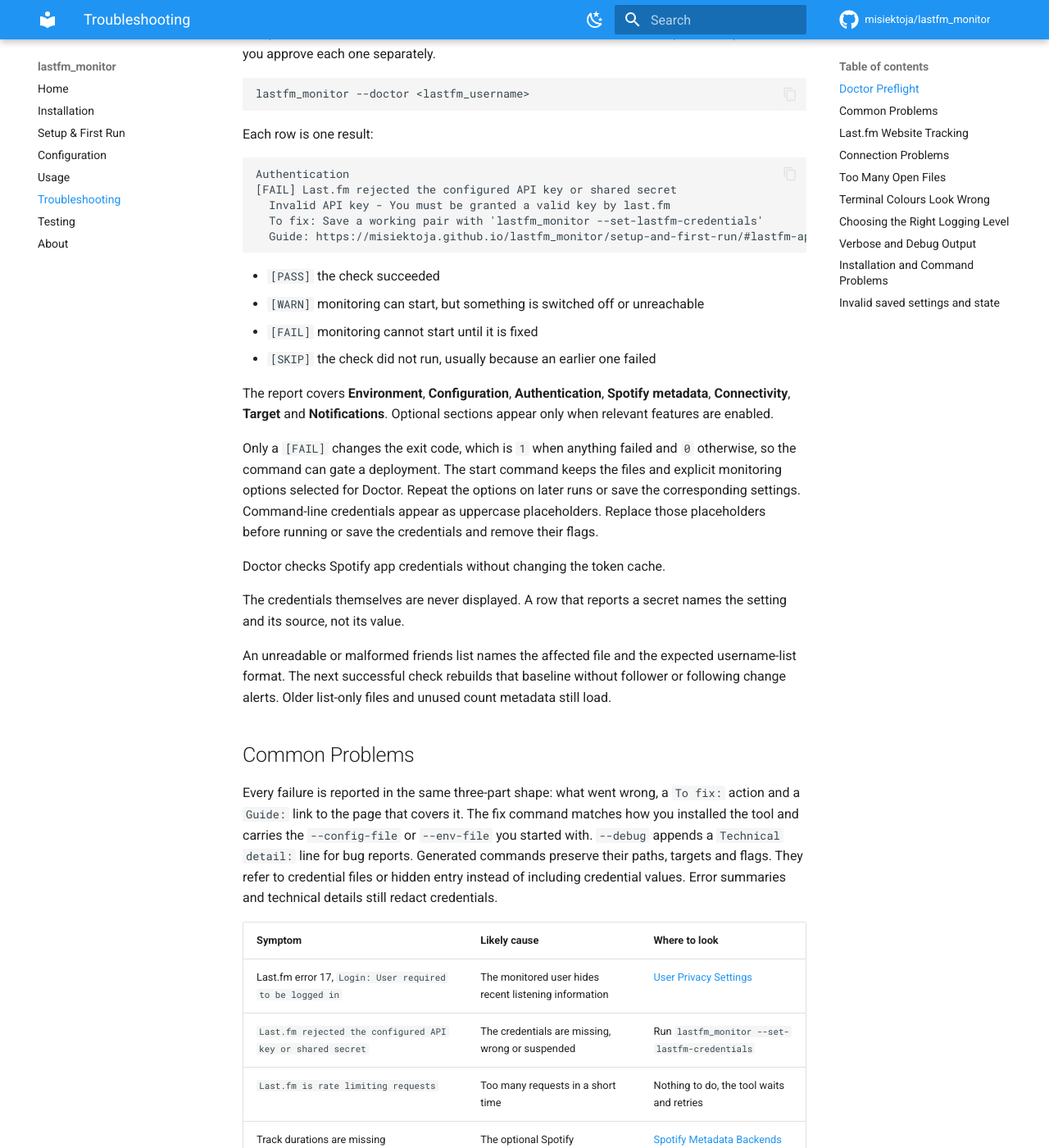
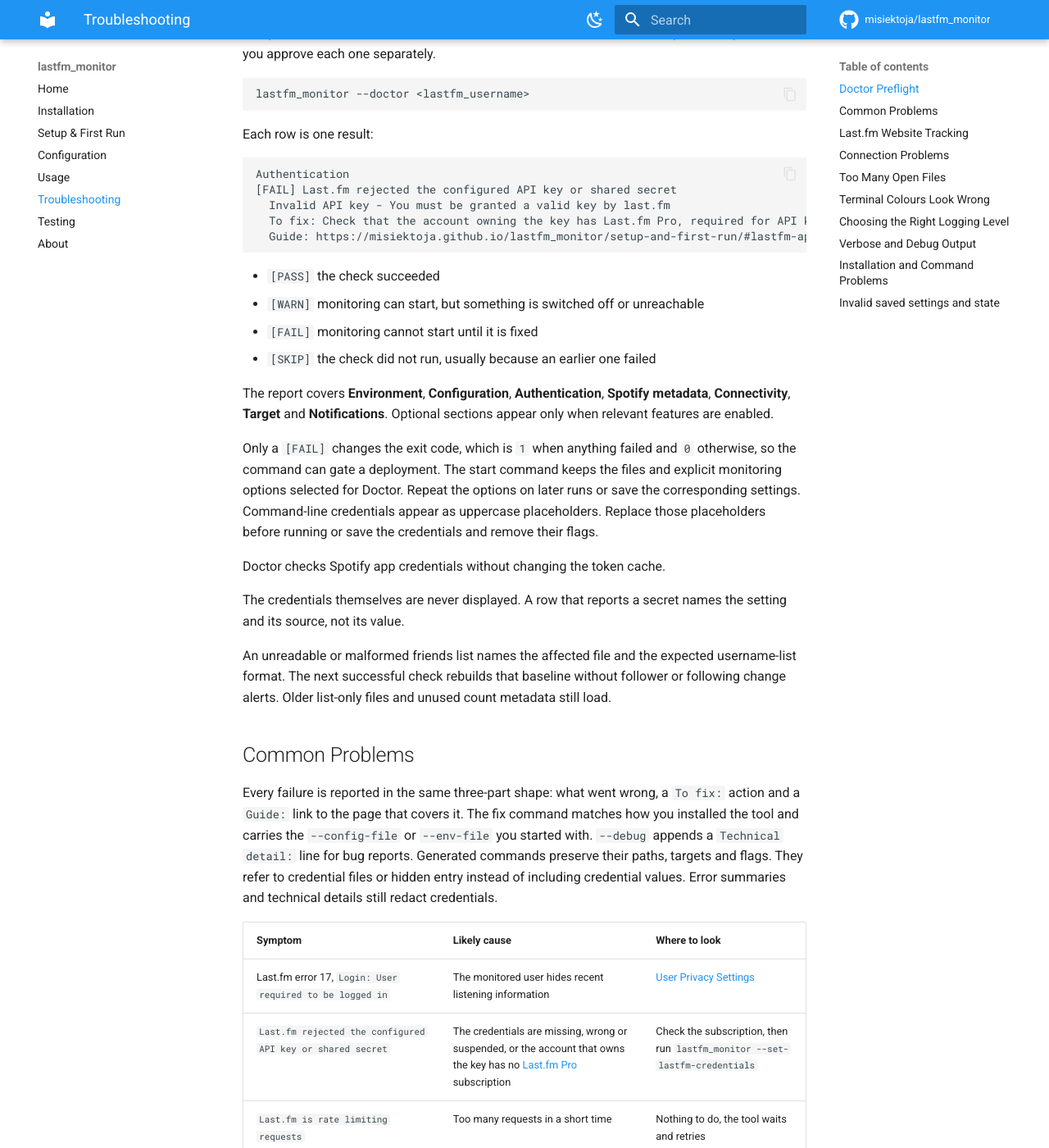
Before and after one commit to misiektoja/lastfm_monitor, an MkDocs documentation site: the page built from docs/troubleshooting.md, in a window 1280 px wide and 1400 px high, scrolled down 320 px. Shown: the whole window at 82% size. Built offline with MkDocs 1.6.1 and Material for MkDocs 9.7.7, drawn with Linux system fonts in a browser that asks for light colours; comment, search, counter and statistics services are not loaded.

Commit message:
docs: note the Last.fm Pro requirement for API keys from 1 December 2026

````diff
--- a/docs/troubleshooting.md
+++ b/docs/troubleshooting.md
@@ -21,7 +21,7 @@ Each row is one result:
 Authentication
 [FAIL] Last.fm rejected the configured API key or shared secret
   Invalid API key - You must be granted a valid key by last.fm
-  To fix: Save a working pair with 'lastfm_monitor --set-lastfm-credentials'
+  To fix: Check that the account owning the key has Last.fm Pro, required for API keys from 1 December 2026. If it has, save a working pair with 'lastfm_monitor --set-lastfm-credentials'
   Guide: https://misiektoja.github.io/lastfm_monitor/setup-and-first-run/#lastfm-api-key-and-shared-secret
 ```
 
@@ -48,7 +48,7 @@ Every failure is reported in the same three-part shape: what went wrong, a `To f
 | Symptom | Likely cause | Where to look |
 | --- | --- | --- |
 | Last.fm error 17, `Login: User required to be logged in` | The monitored user hides recent listening information | [User Privacy Settings](setup-and-first-run.md#user-privacy-settings) |
-| `Last.fm rejected the configured API key or shared secret` | The credentials are missing, wrong or suspended | Run `lastfm_monitor --set-lastfm-credentials` |
+| `Last.fm rejected the configured API key or shared secret` | The credentials are missing, wrong or suspended, or the account that owns the key has no [Last.fm Pro](setup-and-first-run.md#lastfm-api-key-and-shared-secret) subscription | Check the subscription, then run `lastfm_monitor --set-lastfm-credentials` |
 | `Last.fm is rate limiting requests` | Too many requests in a short time | Nothing to do, the tool waits and retries |
 | Track durations are missing | The optional Spotify credentials are not saved | [Spotify Metadata Backends](configuration.md#spotify-metadata-backends) |
 | The run stops naming a file and a line number | A configuration line is not a plain `SETTING = value` assignment | [Configuration File](configuration.md#configuration-file) |
````
Also changed, not shown: README.md (+1 -1 lines), docs/index.md (+1 -1 lines), docs/setup-and-first-run.md (+3 -1 lines).
